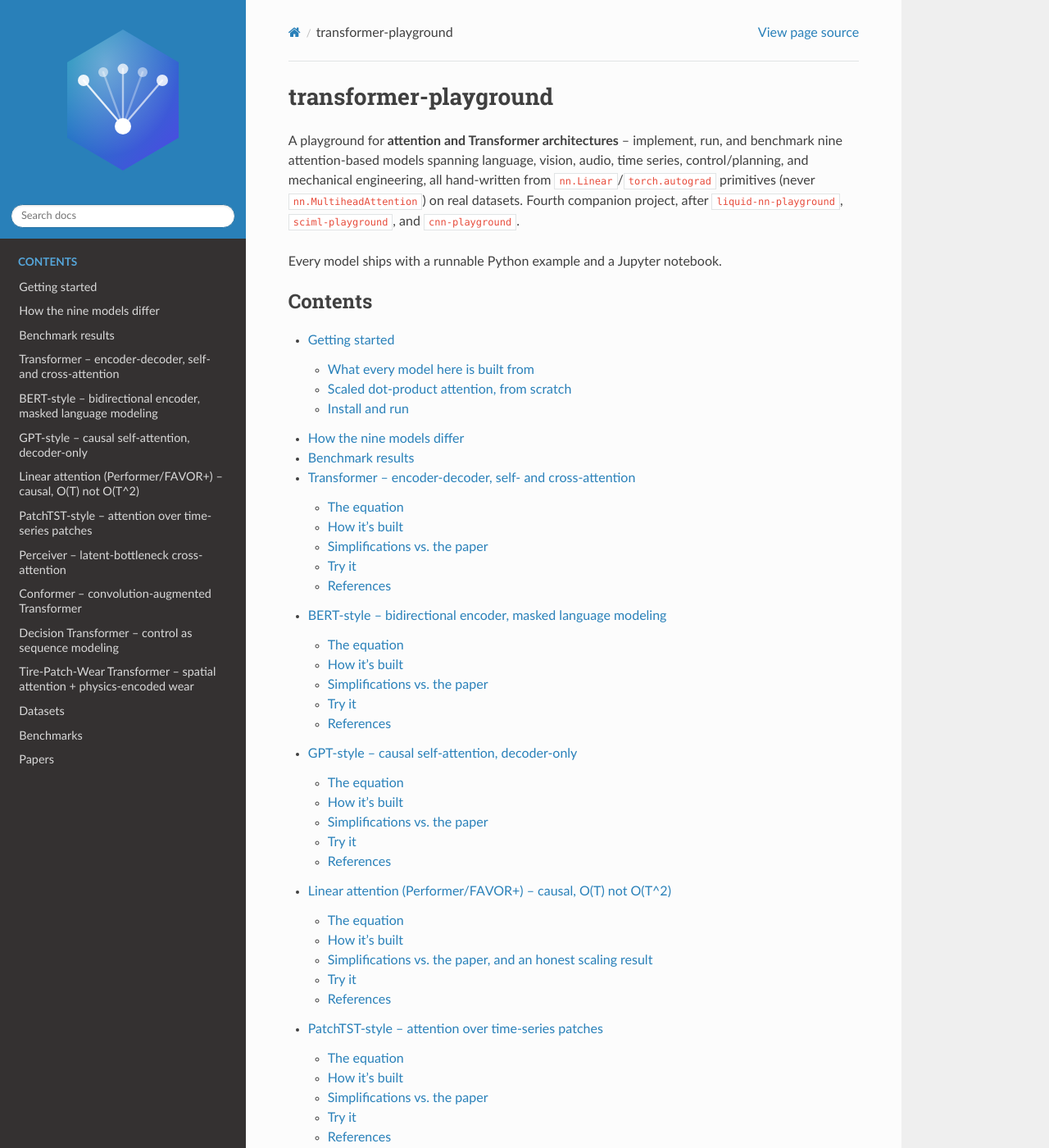
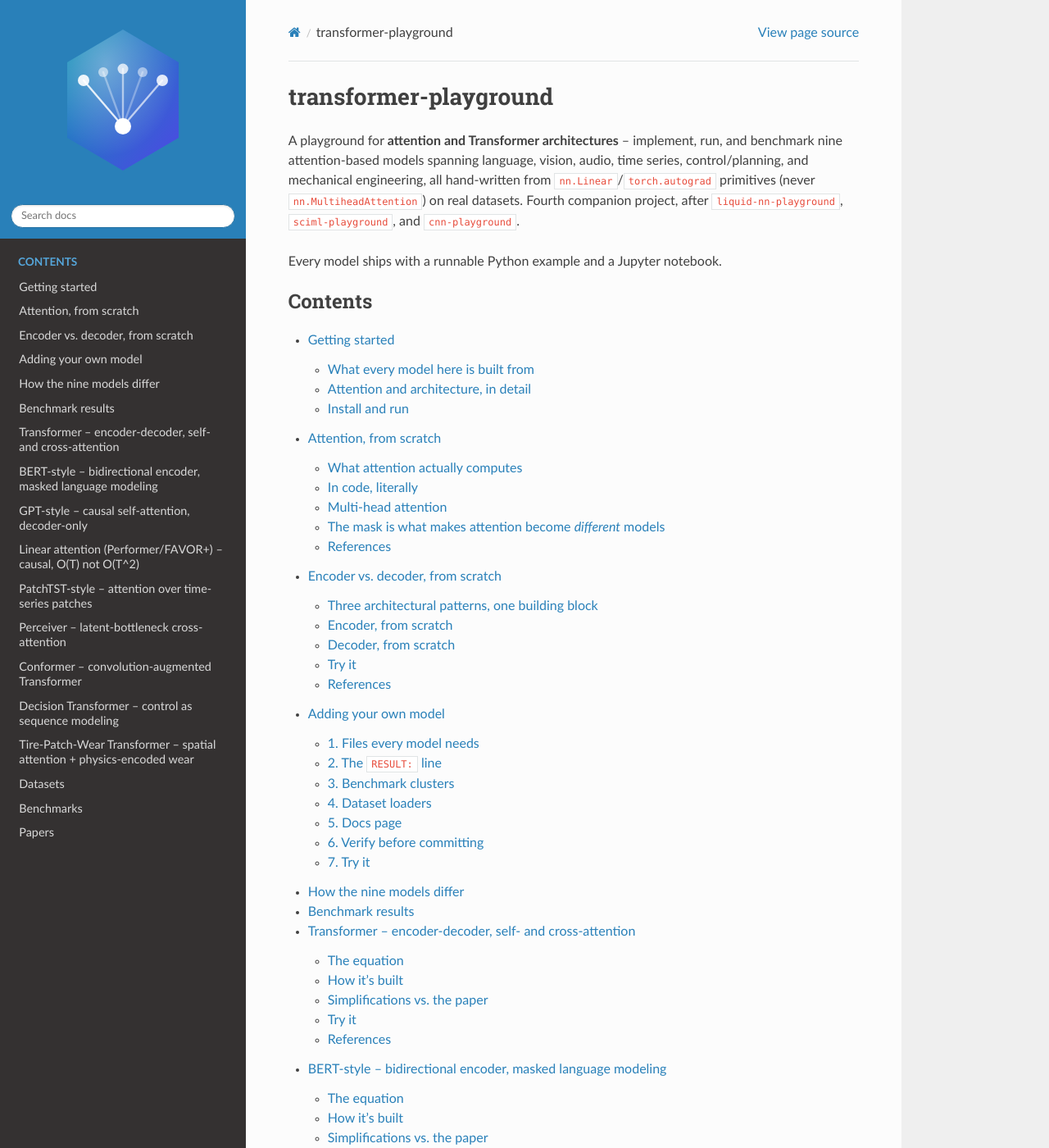
Before and after one commit to agpoks/transformer-playground, a Sphinx documentation site: the page built from docs/source/index.md, in a window 1280 px wide and 1400 px high. Shown: the whole window at 82% size. Built offline with Sphinx 7.4.7 and the Read the Docs theme 3.1.0, drawn with Linux system fonts in a browser that asks for light colours; part of the change alters nothing that is shown.

Commit message:
Add dedicated attention and encoder/decoder explainer pages, plus a contributor template
Two gaps: (1) attention itself was only briefly covered inline in
getting_started.md, with no dedicated equations/diagram/code treatment
separate from any one model's architecture; (2) there was no page
explaining encoder-only vs. decoder-only vs. encoder-decoder as three
arrangements of the same attention block, only implicit in individual
model docs.

- docs/source/attention_explained.md: what attention computes, why the
  sqrt(d_k) scaling exists, multi-head attention, and the three masking
  patterns (none/causal/cross) every model in this repo is built from --
  each with a diagram and verbatim code from models/transformer/model.py.
- docs/source/encoder_decoder.md: the three architectural arrangements
  side by side (encoder-only/decoder-only/encoder-decoder), a comparison
  diagram, and the real EncoderLayer/DecoderLayer code showing the only
  mechanical difference between self-attention and cross-attention (the
  K/V argument changes, the Q argument doesn't).
- docs/source/adding_a_model.md: a practical contributor template --
  required files, the RESULT: line format, benchmark clusters, dataset
  loaders, docs page structure, verification checklist -- based on this
  repo's own actual conventions, not hypothetical ones. No repo in this
  session's family had this before.
- getting_started.md trimmed to point at both new pages instead of
  duplicating their content; index.md toctree updated.

Both diagrams rendered and visually verified before committing. Sphinx
build clean (16 warnings, all the same pre-existing cosmetic pattern as
every other build this session -- duplicate citations on the combined
papers.md page, myst.xref_missing on plain relative links).

````diff
--- /dev/null
+++ b/docs/source/adding_a_model.md
@@ -0,0 +1,115 @@
+# Adding your own model
+
+A practical checklist for adding a new model to this repo, following the
+same conventions every one of the nine existing models already uses --
+useful whether you're extending this repo or just want a template for
+your own from-scratch attention project.
+
+## 1. Files every model needs
+
+```
+models/<name>/
+├── model.py         the architecture, hand-written (nn.Linear/nn.Conv only)
+├── example.py       argparse CLI, trains + evaluates, prints one RESULT: line
+├── example.ipynb    same walkthrough, as a notebook
+└── README.md        idea in one paragraph, file list, how to run it
+```
+
+`model.py` should be **self-contained**: write your attention mechanism
+again in this file rather than importing it from another model's
+`model.py`, even if it's nearly identical to one that already exists --
+{doc}`models/gpt` and {doc}`models/linattn` each write their own causal
+attention rather than sharing one, the same convention `sciml-playground`
+uses between `models/fno`/`models/pino` and `cnn-playground` uses between
+`models/odenet`/`models/liquidode` -- a small amount of duplication buys
+each model directory independence and makes every file readable on its
+own.
+
+## 2. The `RESULT:` line
+
+Every `example.py` must print exactly one line in this format at the end
+of its run:
+
+```
+RESULT: model=<name> metric_name=<name> metric=<value> params=<n> train_time_s=<value>
+```
+
+`benchmarks/run_cluster.py` regex-parses this line to build comparison
+tables across a cluster of models that share a task -- see
+`benchmarks/run_cluster.py`'s `RESULT_RE` if you want the exact pattern.
+Pick whatever `metric_name` is natural for your task (`test_acc`,
+`val_loss`, `test_mse`, ...); the script doesn't require it to match other
+models' metric names, only the format above.
+
+## 3. Benchmark clusters
+
+Add a `benchmarks/configs/<cluster>_suite.yaml`:
+
+```yaml
+# One-line description of what this cluster tests and why these models
+# are grouped together.
+models:
+  - your_model_name
+epochs: 20
+```
+
+If your model shares a real, fair comparison with an existing one (same
+task, same data, same budget -- like {doc}`models/gpt` and
+{doc}`models/linattn` sharing `language_suite.yaml`), add it to that
+existing cluster instead of making a new one. Otherwise, a solo cluster
+(most models here are solo -- different tasks aren't fairly comparable)
+is the norm, not an exception.
+
+## 4. Dataset loaders
+
+Add a `load_<dataset>()` function to
+`transformer_playground/data/datasets.py`, export it from
+`transformer_playground/data/__init__.py`, and import it in your
+`example.py` as `from transformer_playground.data import load_<dataset>`.
+Real data only -- if no public dataset exists for what you're modeling
+(as with {doc}`models/tirewear`), a physics-simulated or procedurally
+generated target is an acceptable, clearly-labeled substitute; a
+synthetic placeholder standing in for data that *does* exist publicly is
+not. Every loader downloads with a `User-Agent` header (a real lesson
+from this repo's own history -- `manythings.org` returns HTTP 406
+without one) and caches into `data_cache/` (gitignored).
+
+## 5. Docs page
+
+Add `docs/source/models/<name>.md`, matching the structure every existing
+page uses: intro citing the real paper (or stating plainly that this is
+an assembled combination, if it is -- see {doc}`models/tirewear` for that
+honesty pattern), `## The equation` (the real math, in LaTeX), `## How
+it's built` (a verbatim code excerpt, not paraphrased), a pre-rendered PNG
+diagram plus an identical live `.. plot::` block using
+`transformer_playground.utils.diagrams`, an explicit `## Simplifications
+vs. the paper` section, `## Try it`, `## References`. Render the diagram
+via a throwaway script and look at the PNG before committing -- don't
+trust an unrendered plotting script.
+
+Then wire it in:
+- `docs/source/index.md` -- add `models/<name>` to the toctree.
+- `docs/source/model_comparison.md` -- add a row.
+- `papers/references.bib` + `papers/README.md` -- add the citation.
+- root `README.md` -- add to the model table, check it off in Status.
+- `datasets/README.md`, `benchmarks/README.md` -- document the dataset/cluster.
+
+## 6. Verify before committing
+
+- Smoke test: random input through `forward()` and `.backward()`, check
+  the output shape and that every parameter has a non-`None` `.grad`.
+- A real training run (or an honestly-labeled partial/subset run if the
+  machine is under heavy load -- state the exact numbers and why in the
+  commit message and docs, never fabricate a number).
+- `python3 -m sphinx -b html docs/source docs/_build_test -q` builds
+  clean (a few pre-existing cosmetic warnings -- duplicate citations on
+  the combined `papers.md` page, `myst.xref_missing` on plain relative
+  links -- are expected and fine; a *new* warning or error is not), then
+  delete `docs/_build_test`.
+
+## 7. Try it
+
+```bash
+python models/<name>/example.py --device auto
+python benchmarks/run_cluster.py --cluster <cluster> --device auto
+```
--- /dev/null
+++ b/docs/source/attention_explained.md
@@ -0,0 +1,173 @@
+# Attention, from scratch
+
+Every model in this repo reuses one core operation: **attention**, the
+mechanism {cite:t}`vaswani2017transformer` built the Transformer around.
+This page is the one place that operation is explained on its own terms --
+what it computes, why the formula looks the way it does, and exactly how
+it's coded -- separately from any one model's architecture. See
+{doc}`encoder_decoder` for how attention gets *arranged* into encoder-only,
+decoder-only, and encoder-decoder models.
+
+## What attention actually computes
+
+Forget transformers for a second. Attention is a **differentiable lookup
+table**: you have a query $q$, a set of keys $k_1, \dots, k_n$ (one per
+"item" in the table), and a matching set of values $v_1, \dots, v_n$. You
+want to retrieve *some blend* of the values, weighted by how well the query
+matches each key -- not a hard lookup (pick exactly one item), a *soft* one
+(a weighted average, so the whole thing stays differentiable and trainable
+end to end).
+
+"How well the query matches each key" is a similarity score. The
+Transformer's specific choice of similarity is a scaled dot product:
+
+$$
+\text{score}(q, k_i) = \frac{q \cdot k_i}{\sqrt{d_k}}
+$$
+
+$d_k$ is the dimensionality of $q$ and $k_i$. The dot product's *typical
+magnitude* grows with $d_k$ (summing more terms), which pushes softmax
+into a regime where it saturates -- nearly all its output mass concentrates
+on the single largest score, gradients through the rest vanish, and
+training stalls. Dividing by $\sqrt{d_k}$ keeps the scores' variance
+roughly constant regardless of dimensionality, so softmax stays in a
+well-behaved range no matter how wide the model is.
+
+Turning those scores into weights, and the weights into a blended output,
+is one softmax and one weighted sum:
+
+$$
+\text{Attention}(Q, K, V) = \text{softmax}\!\left(\frac{QK^\top}{\sqrt{d_k}}\right)V
+$$
+
+Written for a whole *sequence* of queries at once (not just one $q$), $Q$,
+$K$, $V$ are matrices -- one row per position -- and $QK^\top$ computes
+every query's score against every key in a single matrix multiply: an
+$(T_q \times T_k)$ matrix of scores, one row per query position.
+
+## In code, literally
+
+This is the entire operation, taken verbatim from
+[`models/transformer/model.py`](https://github.com/agpoks/transformer-playground/blob/main/models/transformer/model.py)
+(every other model's attention function is the same handful of lines,
+copied and adapted, never imported from a shared file -- see
+{doc}`adding_a_model` for why this repo duplicates rather than shares):
+
+```python
+def scaled_dot_product_attention(q, k, v, mask=None):
+    """q, k, v: (B, h, T, d_k). mask: True = masked OUT (blocked)."""
+    d_k = q.shape[-1]
+    scores = q @ k.transpose(-2, -1) / d_k ** 0.5
+    if mask is not None:
+        scores = scores.masked_fill(mask, float("-inf"))
+    weights = torch.softmax(scores, dim=-1)
+    return weights @ v
+```
+
+Six lines. Everything else in every model here -- multi-head projection,
+positional encoding, the whole encoder/decoder scaffolding -- is built on
+top of exactly this.
+
+![Scaled dot-product attention](_static/plots/attention-1.png)
+
+```{eval-rst}
+.. plot::
+
+    from transformer_playground.utils.diagrams import new_ax, box, arrow, INPUT, LINEAR, NONLIN, ATTN, OTHER
+
+    fig, ax = new_ax(figsize=(11.0, 4.6), xlim=(0, 17), ylim=(0, 8))
+
+    box(ax, 1.2, 5.5, 1.6, 1.0, "Q\n(B,h,Tq,dk)", INPUT)
+    box(ax, 1.2, 3.5, 1.6, 1.0, "K\n(B,h,Tk,dk)", INPUT)
+    box(ax, 1.2, 1.5, 1.6, 1.0, "V\n(B,h,Tk,dk)", INPUT)
+
+    box(ax, 4.8, 4.5, 2.2, 1.4, "Q K^T\n/ sqrt(d_k)", LINEAR)
+    box(ax, 8.2, 4.5, 1.8, 1.2, "+ mask\n(optional)", OTHER)
+    box(ax, 11.2, 4.5, 1.8, 1.2, "softmax", NONLIN)
+    box(ax, 14.3, 3.0, 1.8, 1.2, "weights @ V", ATTN)
+    box(ax, 14.3, 0.9, 2.0, 1.0, "output\n(B,h,Tq,dk)", INPUT)
+
+    arrow(ax, (2.0, 5.4), (3.7, 4.8))
+    arrow(ax, (2.0, 3.6), (3.7, 4.3))
+    arrow(ax, (5.9, 4.5), (7.3, 4.5))
+    arrow(ax, (9.1, 4.5), (10.3, 4.5))
+    arrow(ax, (12.1, 4.3), (13.4, 3.5))
+    arrow(ax, (2.0, 1.6), (13.4, 2.6), curve=-0.15)
+    ax.text(7.5, 1.9, "V", fontsize=8, color="#334155")
+    arrow(ax, (14.3, 2.4), (14.3, 1.4))
+
+    ax.set_title("scaled dot-product attention: one query batch against one key/value set", fontsize=11)
+```
+
+## Multi-head attention
+
+One attention operation computes one *kind* of relationship between
+positions. Multi-head attention runs $h$ of them in parallel, each on its
+own learned linear projection of $Q$, $K$, $V$, so different heads are
+free to specialize -- one might learn to track adjacent-token relationships,
+another long-range ones, another something no simple name applies to:
+
+$$
+\text{MultiHead}(Q,K,V) = \text{Concat}(\text{head}_1, \dots, \text{head}_h)\,W^O,
+\qquad \text{head}_i = \text{Attention}(QW_i^Q,\ KW_i^K,\ VW_i^V)
+$$
+
+In code, this is `nn.Linear` projections splitting the model dimension
+`d_model` into `h` heads of size `d_k = d_model / h`, running the function
+above on each head in parallel (as one batched tensor op, not a Python
+loop), then concatenating and projecting back down:
+
+```python
+class MultiHeadAttention(nn.Module):
+    def __init__(self, d_model, n_heads):
+        super().__init__()
+        self.n_heads = n_heads
+        self.d_k = d_model // n_heads
+        self.w_q = nn.Linear(d_model, d_model)
+        self.w_k = nn.Linear(d_model, d_model)
+        self.w_v = nn.Linear(d_model, d_model)
+        self.w_o = nn.Linear(d_model, d_model)
+
+    def _split_heads(self, x):
+        b, t, _ = x.shape
+        return x.view(b, t, self.n_heads, self.d_k).transpose(1, 2)
+
+    def forward(self, q_in, k_in, v_in, mask=None):
+        b, t_q, d_model = q_in.shape
+        q = self._split_heads(self.w_q(q_in))
+        k = self._split_heads(self.w_k(k_in))
+        v = self._split_heads(self.w_v(v_in))
+        out = scaled_dot_product_attention(q, k, v, mask=mask)
+        out = out.transpose(1, 2).contiguous().view(b, t_q, d_model)
+        return self.w_o(out)
+```
+
+No `torch.nn.MultiheadAttention` anywhere -- this is the entire mechanism,
+in about 20 lines, and every model in this repo either uses this exact
+class or a close variant of it (RoPE rotates $Q$/$K$ before this function
+runs; the linear-attention model in {doc}`models/linattn` replaces the
+softmax kernel itself; everything else about the surrounding scaffolding
+is unchanged).
+
+## The mask is what makes attention become *different* models
+
+Nothing above says anything about masking direction -- `mask` is just an
+optional additive term. What that mask *contains* is the single choice
+that turns the same six-line function into three structurally different
+kinds of model, all built in this repo:
+
+| Mask | Who can attend to whom | Used by |
+|---|---|---|
+| None (no mask) | every position sees every other position | {doc}`models/bert`, {doc}`models/patchtst`, {doc}`models/perceiver`'s self-attention, {doc}`models/tirewear` |
+| Causal (upper-triangular) | position $i$ sees only positions $\le i$ | {doc}`models/gpt`, {doc}`models/linattn`, {doc}`models/decisiontransformer` |
+| Cross (Q from one sequence, K/V from another) | every decoder position sees the *entire* encoder output | {doc}`models/transformer`'s decoder, {doc}`models/perceiver`'s latents reading the input array |
+
+See {doc}`encoder_decoder` for exactly how these three masking choices
+combine into full architectures.
+
+## References
+
+```{eval-rst}
+.. bibliography::
+   :filter: docname in docnames
+```
--- /dev/null
+++ b/docs/source/encoder_decoder.md
@@ -0,0 +1,160 @@
+# Encoder vs. decoder, from scratch
+
+{doc}`attention_explained` covers what attention computes and how it's
+coded. This page covers the other half: how attention gets *arranged*
+into a full model, and specifically what "encoder" and "decoder" mean in
+this context -- not the autoencoder sense (compress, then reconstruct),
+the {cite:t}`vaswani2017transformer` sense (one stack that reads the whole
+input at once, one stack that generates output autoregressively).
+
+## Three architectural patterns, one building block
+
+Every model in this repo is built from the same
+[`MultiHeadAttention`](attention_explained.md#multi-head-attention) block.
+What differs between an encoder-only model, a decoder-only model, and a
+full encoder-decoder model is *only* which of the three mask patterns from
+{doc}`attention_explained` get used, and in what arrangement:
+
+![Encoder-only vs. decoder-only vs. encoder-decoder](_static/plots/encdec-1.png)
+
+```{eval-rst}
+.. plot::
+
+    from transformer_playground.utils.diagrams import new_ax, box, arrow, INPUT, LINEAR, NONLIN, ATTN, STATE, OTHER
+
+    fig, ax = new_ax(figsize=(12.5, 7.0), xlim=(0, 19), ylim=(0, 11.5))
+
+    # Encoder-only (BERT)
+    box(ax, 2.6, 9.9, 3.6, 1.0, "input tokens", INPUT)
+    box(ax, 2.6, 8.0, 3.6, 1.2, "bidirectional\nself-attn (x N)", ATTN)
+    box(ax, 2.6, 6.3, 3.6, 1.0, "MLM head", NONLIN)
+    arrow(ax, (2.6, 9.4), (2.6, 8.6))
+    arrow(ax, (2.6, 7.4), (2.6, 6.8))
+    ax.text(2.6, 5.0, "encoder-only\n(BERT, PatchTST,\nPerceiver, tirewear)", ha="center", fontsize=9, color="#334155")
+
+    # Decoder-only (GPT)
+    box(ax, 9.5, 9.9, 3.6, 1.0, "input tokens", INPUT)
+    box(ax, 9.5, 8.0, 3.6, 1.2, "causal\nself-attn (x N)", ATTN)
+    box(ax, 9.5, 6.3, 3.6, 1.0, "next-token head", NONLIN)
+    arrow(ax, (9.5, 9.4), (9.5, 8.6))
+    arrow(ax, (9.5, 7.4), (9.5, 6.8))
+    ax.text(9.5, 5.0, "decoder-only\n(GPT, linattn,\nDecision Transformer)", ha="center", fontsize=9, color="#334155")
+
+    # Encoder-decoder (Transformer)
+    box(ax, 16.2, 9.7, 3.2, 1.0, "source tokens", INPUT)
+    box(ax, 16.2, 7.8, 3.2, 1.2, "bidirectional\nself-attn (x N)", ATTN)
+    box(ax, 16.2, 4.2, 3.2, 1.0, "target tokens", INPUT)
+    box(ax, 16.2, 2.6, 3.2, 1.2, "causal\nself-attn (x N)", ATTN)
+    box(ax, 16.2, 1.0, 3.2, 1.2, "cross-attn to\nencoder output (x N)", STATE)
+    arrow(ax, (16.2, 9.2), (16.2, 8.4))
+    arrow(ax, (16.2, 3.7), (16.2, 3.2))
+    arrow(ax, (16.2, 2.0), (16.2, 1.6))
+    arrow(ax, (14.6, 7.8), (14.6, 1.0), curve=0.0)
+    arrow(ax, (14.6, 1.0), (14.6, 1.0))
+    ax.annotate("", xy=(17.75, 1.0), xytext=(14.6, 7.8),
+                arrowprops=dict(arrowstyle="->", color="#334155", lw=1.6,
+                                connectionstyle="arc3,rad=-0.25"))
+    ax.text(13.2, 4.4, "encoder output\nas K, V", fontsize=8, color="#334155", ha="center")
+    ax.text(16.2, -0.4, "encoder-decoder\n(Transformer)", ha="center", fontsize=9, color="#334155")
+
+    ax.set_title("Same MultiHeadAttention block, three arrangements", fontsize=11)
+```
+
+| Pattern | Mask(s) used | What it's for | Models here |
+|---|---|---|---|
+| **Encoder-only** | none (bidirectional) | build a representation of a whole, already-complete input -- classification, regression, masked-token prediction | {doc}`models/bert`, {doc}`models/patchtst`, {doc}`models/conformer`, {doc}`models/tirewear` |
+| **Decoder-only** | causal | generate output one step at a time, each step conditioned only on what came before | {doc}`models/gpt`, {doc}`models/linattn`, {doc}`models/decisiontransformer` |
+| **Encoder-decoder** | encoder: none; decoder: causal + cross-attention | *transform* one whole sequence into a different one (translation) -- the decoder needs to both generate autoregressively **and** stay conditioned on the full source | {doc}`models/transformer` |
+| **Latent cross-attention** (a fourth pattern, not in the classic three) | cross-attention only, from a small fixed latent array to a large input array | decouple compute from input size, no notion of masking direction needed at all | {doc}`models/perceiver` |
+
+## Encoder, from scratch
+
+An encoder layer is nothing more than: bidirectional self-attention, a
+residual connection, a position-wise feed-forward network, another
+residual connection. Verbatim from
+[`models/transformer/model.py`](https://github.com/agpoks/transformer-playground/blob/main/models/transformer/model.py)
+(post-norm, matching the original paper -- see {doc}`models/gpt` for the
+pre-norm alternative most modern models use instead):
+
+```python
+class EncoderLayer(nn.Module):
+    def __init__(self, d_model, n_heads, d_ff, dropout=0.1):
+        super().__init__()
+        self.self_attn = MultiHeadAttention(d_model, n_heads)
+        self.ff = FeedForward(d_model, d_ff)
+        self.norm1 = nn.LayerNorm(d_model)
+        self.norm2 = nn.LayerNorm(d_model)
+        self.drop = nn.Dropout(dropout)
+
+    def forward(self, x, src_mask):
+        x = self.norm1(x + self.drop(self.self_attn(x, x, x, src_mask)))  # post-norm
+        x = self.norm2(x + self.drop(self.ff(x)))
+        return x
+```
+
+`src_mask` is `None` for a purely bidirectional encoder (as in
+{doc}`models/bert`) -- {doc}`models/transformer` also passes a *padding*
+mask here (blocking attention to `<pad>` tokens), which is a different,
+orthogonal use of the same `mask` argument from {doc}`attention_explained`,
+not a causal mask.
+
+## Decoder, from scratch
+
+A decoder layer adds two things on top of an encoder layer: the
+self-attention is **causal** (masked so position $i$ can't see position
+$j > i$), and there's a second attention block, **cross-attention**, whose
+queries come from the decoder but whose keys and values come from the
+encoder's output -- this is the *only* place information from the source
+sequence enters the decoder. Verbatim, same file:
+
+```python
+class DecoderLayer(nn.Module):
+    def __init__(self, d_model, n_heads, d_ff, dropout=0.1):
+        super().__init__()
+        self.self_attn = MultiHeadAttention(d_model, n_heads)
+        self.cross_attn = MultiHeadAttention(d_model, n_heads)
+        self.ff = FeedForward(d_model, d_ff)
+        self.norm1 = nn.LayerNorm(d_model)
+        self.norm2 = nn.LayerNorm(d_model)
+        self.norm3 = nn.LayerNorm(d_model)
+        self.drop = nn.Dropout(dropout)
+
+    def forward(self, x, enc_out, tgt_mask, src_mask):
+        x = self.norm1(x + self.drop(self.self_attn(x, x, x, tgt_mask)))          # causal
+        x = self.norm2(x + self.drop(self.cross_attn(x, enc_out, enc_out, src_mask)))  # cross
+        x = self.norm3(x + self.drop(self.ff(x)))
+        return x
+```
+
+Note exactly what changes between `self_attn(x, x, x, ...)` and
+`cross_attn(x, enc_out, enc_out, ...)`: the query argument stays `x` (the
+decoder's own sequence) in both calls -- only the key/value argument
+changes, from the decoder's own sequence to the encoder's output. That one
+substitution is the entire mechanical difference between self-attention
+and cross-attention; nothing else about `MultiHeadAttention` changes.
+
+A **decoder-only** model ({doc}`models/gpt`, {doc}`models/decisiontransformer`)
+is simpler still -- it's just the causal half above, with the
+`cross_attn` block and everything encoder-related deleted entirely:
+there is no source sequence to cross-attend to, only the sequence being
+generated, attending causally to itself.
+
+## Try it
+
+Compare the full encoder-decoder ({doc}`models/transformer`) directly
+against the decoder-only causal model ({doc}`models/gpt`) and the
+encoder-only bidirectional model ({doc}`models/bert`) -- all three are
+runnable from the repo root:
+
+```bash
+python models/transformer/example.py --device auto
+python models/gpt/example.py --device auto
+python models/bert/example.py --device auto
+```
+
+## References
+
+```{eval-rst}
+.. bibliography::
+   :filter: docname in docnames
+```
--- a/docs/source/getting_started.md
+++ b/docs/source/getting_started.md
@@ -14,29 +14,20 @@ and [`cnn-playground`'s](https://github.com/agpoks/cnn-playground/blob/main/docs
 for the same from-scratch philosophy applied to recurrent cells and
 convolutions respectively.
 
-## Scaled dot-product attention, from scratch
+## Attention and architecture, in detail
 
-$$
-\text{Attention}(Q,K,V) = \text{softmax}\!\left(\frac{QK^\top}{\sqrt{d_k}} + M\right)V
-$$
+Two dedicated pages cover this properly, separately from any one model:
 
-where $M$ is an additive mask (all zeros for full/bidirectional attention;
-$-\infty$ above the diagonal for causal/decoder attention). In code, this
-is nothing more than:
+- {doc}`attention_explained` -- what attention computes, why the
+  $\sqrt{d_k}$ scaling exists, multi-head attention, and the three
+  masking patterns (none / causal / cross) that every model here is
+  built from, each with a diagram and verbatim code.
+- {doc}`encoder_decoder` -- how those masking patterns combine into
+  encoder-only, decoder-only, and encoder-decoder models, with a
+  side-by-side diagram and the real `EncoderLayer`/`DecoderLayer` code.
 
-```python
-def attention(q, k, v, mask=None):
-    d_k = q.shape[-1]
-    scores = q @ k.transpose(-2, -1) / d_k ** 0.5
-    if mask is not None:
-        scores = scores.masked_fill(mask, float("-inf"))
-    return torch.softmax(scores, dim=-1) @ v
-```
-
-Multi-head attention just runs this in parallel on `h` learned linear
-projections of `Q`, `K`, `V`, then concatenates and projects the result back
-down -- see any model's `model.py` for the exact `nn.Linear`-only
-implementation, and its docs page for the architecture diagram.
+Building your own model on top of these conventions? See
+{doc}`adding_a_model`.
 
 ## Install and run
 
--- a/docs/source/index.md
+++ b/docs/source/index.md
@@ -14,6 +14,9 @@ Every model ships with a runnable Python example and a Jupyter notebook.
 :caption: Contents
 
 getting_started
+attention_explained
+encoder_decoder
+adding_a_model
 model_comparison
 benchmark_results
 models/transformer
````
Also changed, not shown: docs/source/_static/plots/attention-1.png (added), docs/source/_static/plots/encdec-1.png (added).
